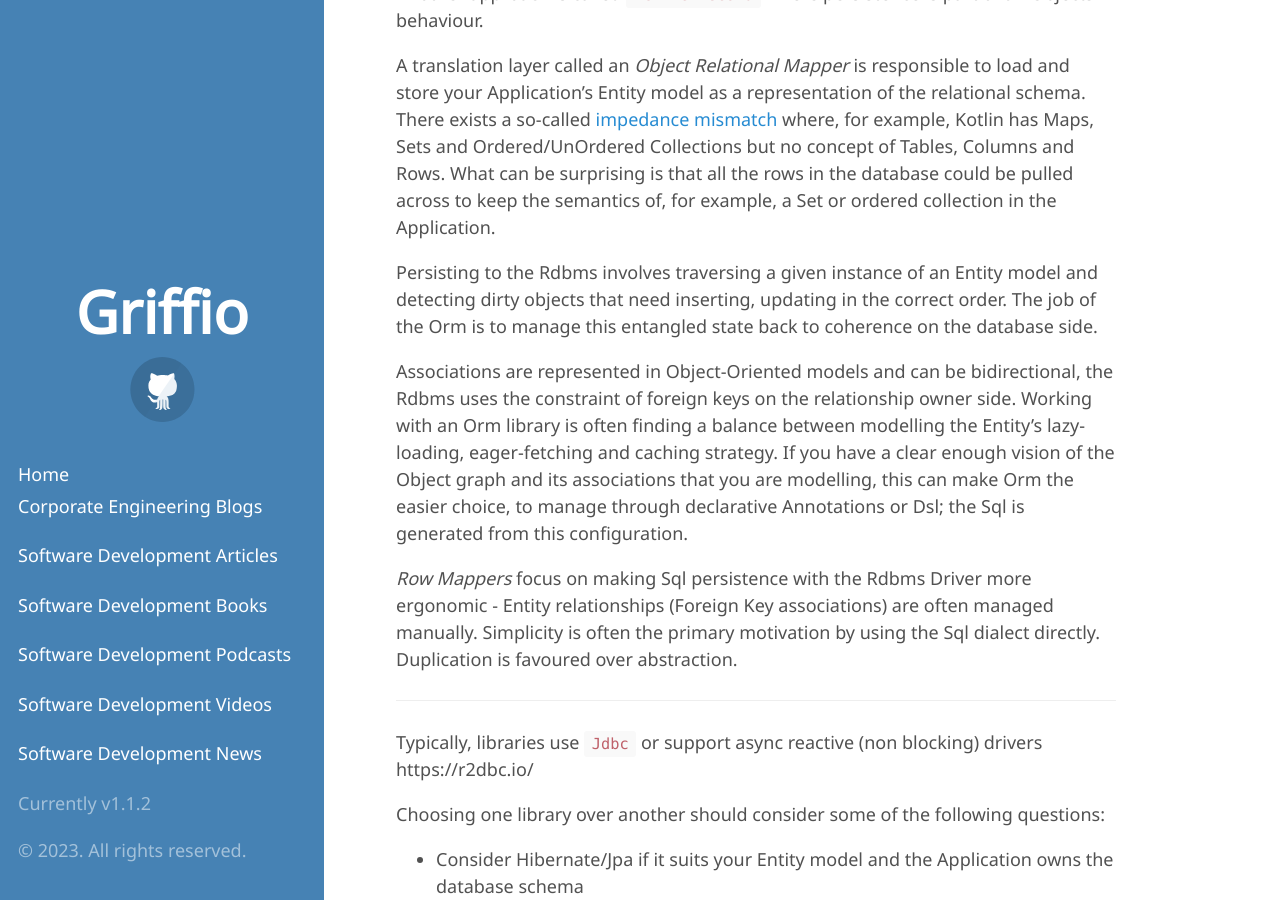
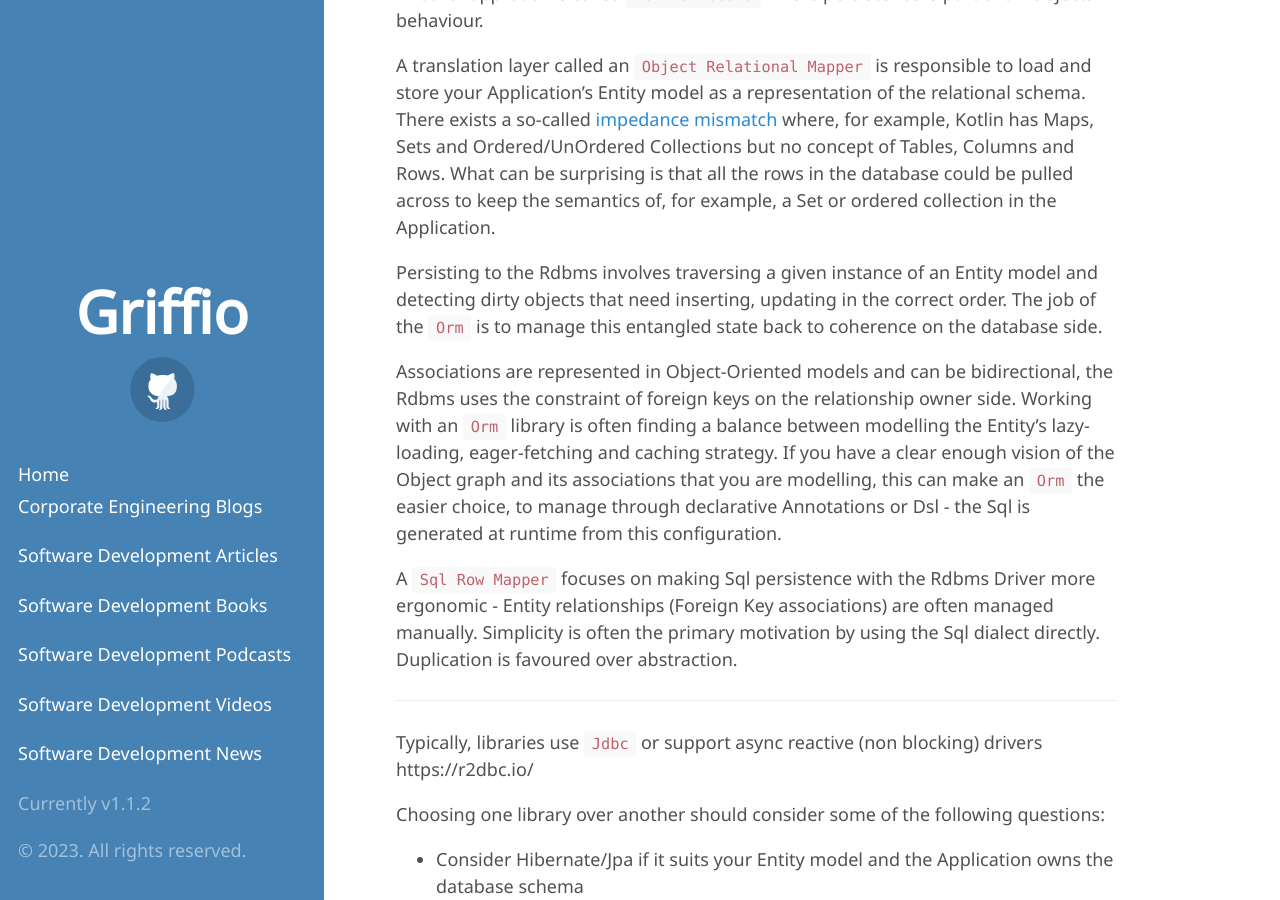
Before and after one commit to griffio/griffio.github.io, a Jekyll site: the page built from _posts/2023-04-20-More-Kotlin-Sql-Persistence-Comparision.md, in a window 1280 px wide and 900 px high, scrolled down 292 px. Built offline with Jekyll 4.4.1, drawn with Linux system fonts in a browser that asks for light colours; some web fonts are replaced; some of the changed text lies outside the part shown.

Commit message:
First draft
Kotlin Orm libraries

```diff
--- a/_posts/2023-04-20-More-Kotlin-Sql-Persistence-Comparision.md
+++ b/_posts/2023-04-20-More-Kotlin-Sql-Persistence-Comparision.md
@@ -13,20 +13,20 @@
 
 Another approach is called `Active Record` where persistence is part of an Objects behaviour.
 
-A translation layer called an *Object Relational Mapper* is responsible to load and store your Application's Entity model as a representation of the relational schema.
+A translation layer called an `Object Relational Mapper` is responsible to load and store your Application's Entity model as a representation of the relational schema.
 There exists a so-called [impedance mismatch](https://agiledata.org/essays/impedanceMismatch.html) where, for example, Kotlin has Maps, Sets and Ordered/UnOrdered Collections
 but no concept of Tables, Columns and Rows. What can be surprising is that all the rows in the database could be pulled across to keep
 the semantics of, for example, a Set or ordered collection in the Application.
 
 Persisting to the Rdbms involves traversing a given instance of an Entity model and detecting dirty objects that need inserting,
-updating in the correct order. The job of the Orm is to manage this entangled state back to coherence on the database side.
+updating in the correct order. The job of the `Orm` is to manage this entangled state back to coherence on the database side.
 
 Associations are represented in Object-Oriented models and can be bidirectional, the Rdbms uses the constraint of foreign keys on the relationship owner side.
-Working with an Orm library is often finding a balance between modelling the Entity's lazy-loading, eager-fetching and caching strategy.
-If you have a clear enough vision of the Object graph and its associations that you are modelling, this can make Orm the easier choice, to manage
-through declarative Annotations or Dsl; the Sql is generated from this configuration.
+Working with an `Orm` library is often finding a balance between modelling the Entity's lazy-loading, eager-fetching and caching strategy.
+If you have a clear enough vision of the Object graph and its associations that you are modelling, this can make an `Orm` the easier choice, to manage
+through declarative Annotations or Dsl - the Sql is generated at runtime from this configuration.
 
-*Row Mappers* focus on making Sql persistence with the Rdbms Driver more ergonomic - Entity relationships (Foreign Key associations) are often
+A `Sql Row Mapper` focuses on making Sql persistence with the Rdbms Driver more ergonomic - Entity relationships (Foreign Key associations) are often
 managed manually. Simplicity is often the primary motivation by using the Sql dialect directly. Duplication is favoured over abstraction.
 
 ---
@@ -89,11 +91,21 @@
 
 Summary
 
+* Kotysa is a light `Object Relational Mapper` with type-safe Sql Dsl for Jvm and Android
+* Postgres MySQL MariaDB SQLite H2 Oracle SQL Server
+* Jdbc and R2dbc supported
+* No Annotations
+* No Code generation
+* No associations
+* No direct Merge or Upsert support
+* Returns id after insert
 ---
 
 **Ktorm** [kotlin-orm/ktorm: A lightweight Orm framework for Kotlin with strong-typed Sql Dsl and sequence Api.](https://github.com/kotlin-orm/ktorm)
 
 Summary
+
+
 
 ---
 
```
Also changed, not shown: other parts of _posts/2023-04-20-More-Kotlin-Sql-Persistence-Comparision.md (+2 -0 lines).
